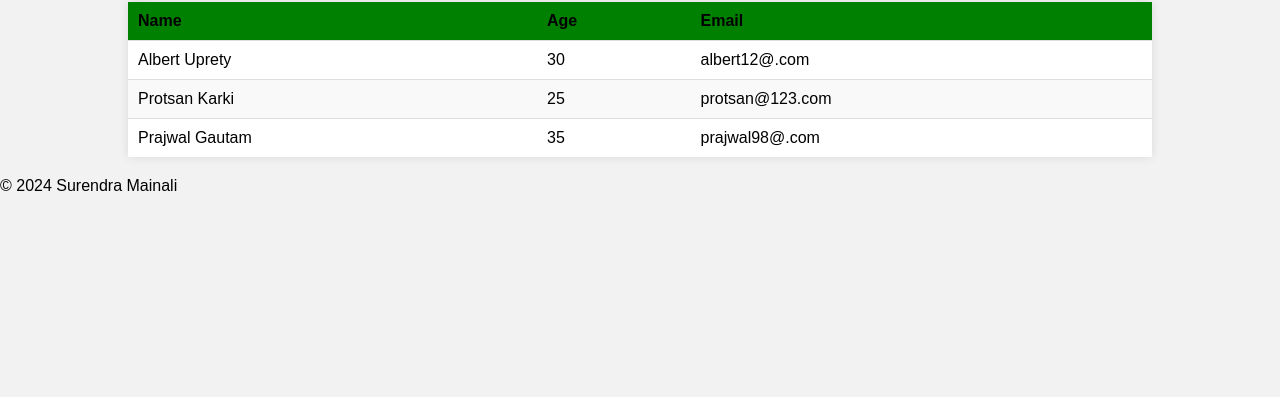
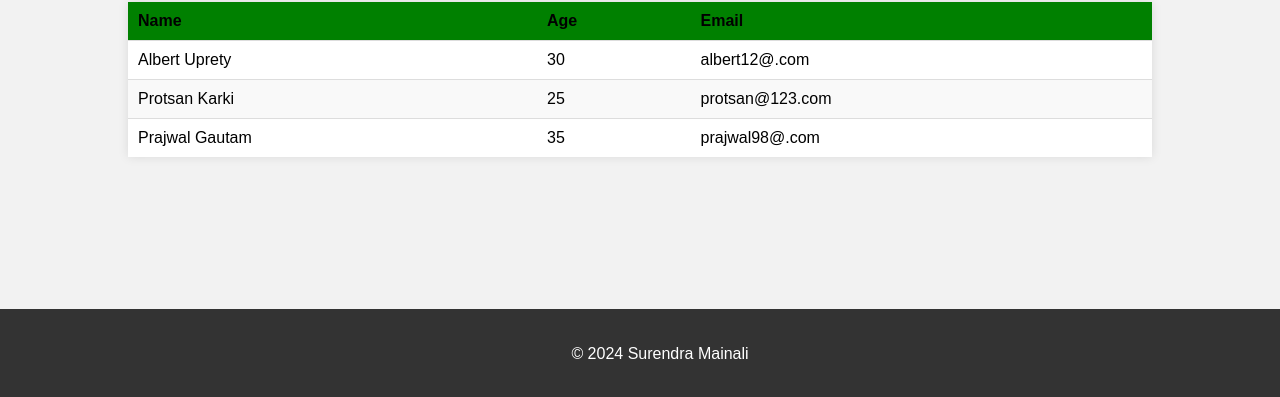
Before and after one commit to SurendraMainali98/Git_Demo, a plain HTML site: page index.html in a window 1280 px wide. Shown: the part 401-798 px from the top of the page. Drawn offline with Linux system fonts and the light colour scheme.

Commit message:
9th commit added css in footer section

```diff
--- a/style.css
+++ b/style.css
@@ -55,3 +55,14 @@ body {
 .table tbody tr:last-child td {
     border-bottom: none;
 }
+
+/* Footer */
+.footer {
+    background-color: #333;
+    color: #fff;
+    text-align: center;
+    padding: 20px;
+    position: fixed;
+    bottom: 0;
+    width: 100%;
+}
```
